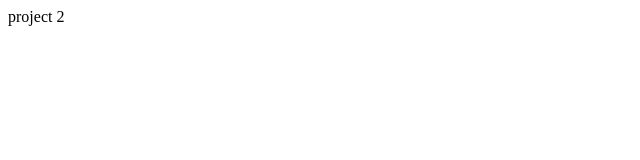
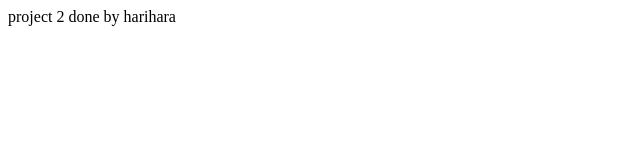
Before and after one commit to Harihara-Acharya/project2, a plain HTML site: page index.html in a window 1280 px wide. Shown: the whole page, without its empty margins (0-640 px from the left). Drawn offline with Linux system fonts and the light colour scheme.

Commit message:
adding name

```diff
--- a/index.html
+++ b/index.html
@@ -7,5 +7,6 @@
 </head>
 <body>
       project 2
+      done by harihara
 </body>
 </html>
```
